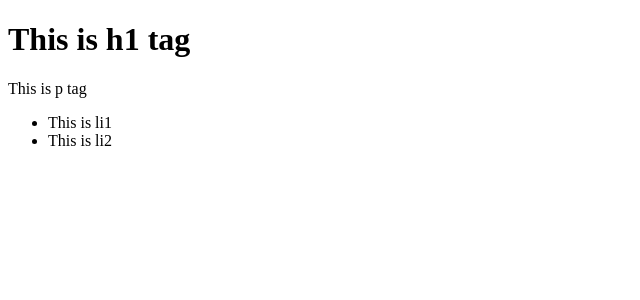
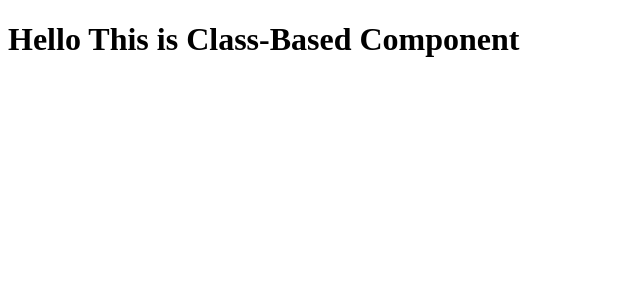
Before and after one commit to Amit-1998/DEV_PP_11, a React (Create React App) app in the folder Module3/React/demo/: page / in a window 1280 px wide. Shown: the top 300 px of the page, without its empty margins (0-640 px from the left). Built offline with nearby package versions, Linux system fonts and the light colour scheme.

Commit message:
Class-based Component bnana sikha

```diff
--- /dev/null
+++ b/Module3/React/demo/src/classBasedComponent/MyComp.js
@@ -0,0 +1,23 @@
+import React from "react";
+
+// MyComp name ki class inherit karti hai properties from class name React.Component
+// React.Component class hame "react" package se milegi usko use karne se pehle hame use import karna hoga from "react"
+
+class MyComp extends React.Component{ // extends means inherit
+
+    // let render = ()=>{}
+    // render name ka function React.Component name ki class ke paas pehle se hota hai
+    render = () => {
+
+        return(
+             // is return mein hmari UI aati hai
+             <div>
+                  <h1>Hello This is Class-Based Component </h1>
+             </div>
+        );
+    }
+}
+
+export default MyComp;
+
+// javascript ke andar jo bhi classes likhte hai unke ander jo bhi function likhte hai uske pehle "let" keyword use nhi karte direct function name likhte hai than arrow function like render = ()=>{}
--- a/Module3/React/demo/src/index.js
+++ b/Module3/React/demo/src/index.js
@@ -6,7 +6,9 @@ import ReactDOM from 'react-dom'; //shadow DOM vaala logic i.e render logic //un
 // App is component we have imported
 // import App from './App'; // ye App ek component hai jo by default hame mila hua hai jo ki yha import kar rkha hai
 
-import MyComp from "./MyComp"; // exactly same name MyComp
+// import MyComp from "./MyComp"; // exactly same name MyComp
+
+import MyComp from "./classBasedComponent/MyComp";
 
 ReactDOM.render(
                 //   <App />, // ek Component
```
